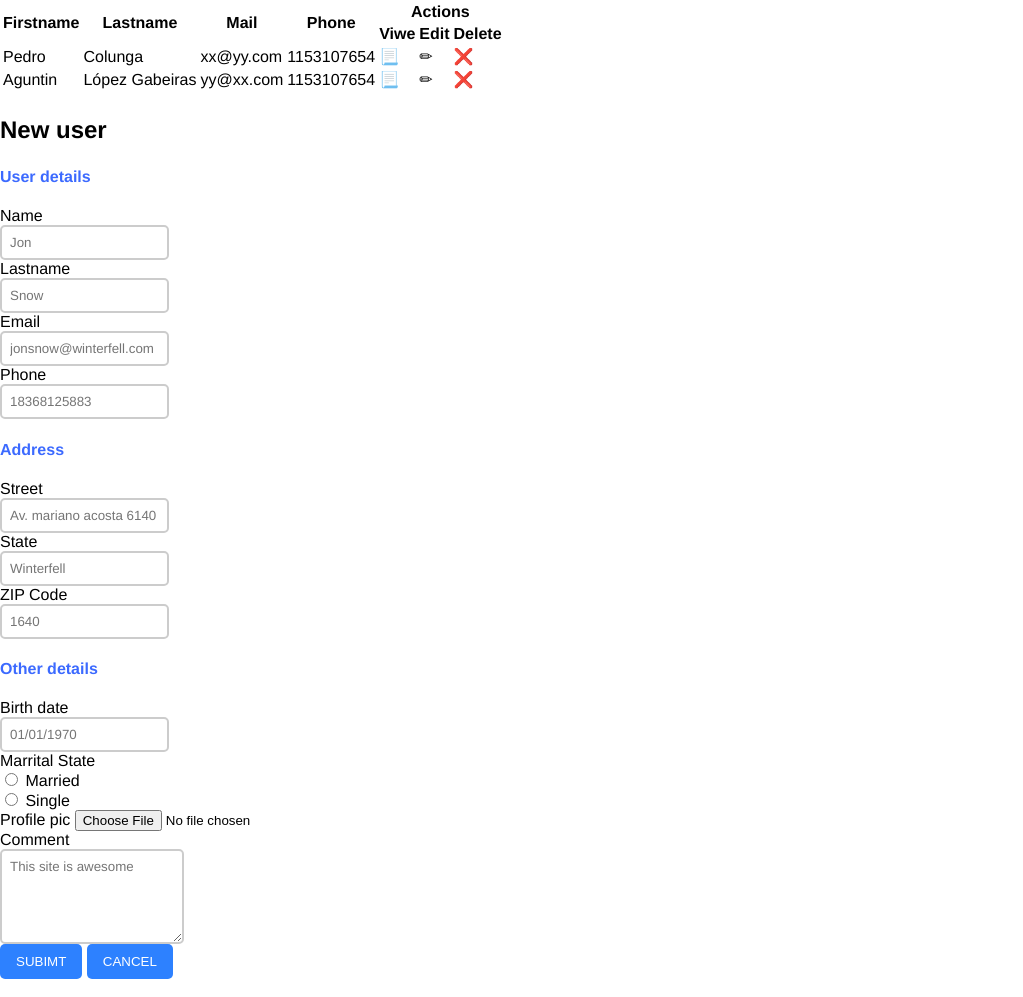
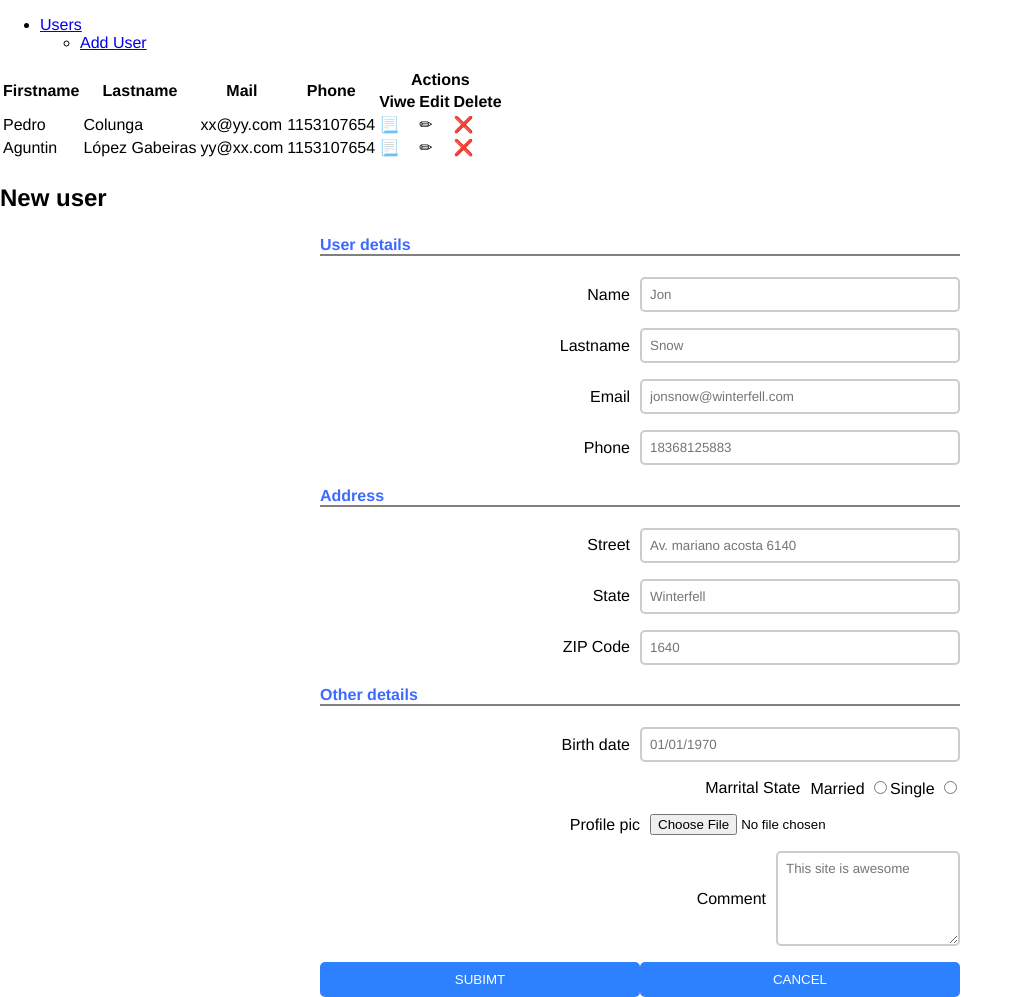
Before and after one commit to brunodeluk/dpoi, a plain HTML site: page users.html in a window 1280 px wide. Shown: the whole page, without its empty margins (0-1023 px from the left). Drawn offline with Linux system fonts and the light colour scheme.

Commit message:
son echanges to user

```diff
--- a/style.css
+++ b/style.css
@@ -0,0 +1,27 @@
+form > div {
+    display: flex;
+}
+
+form {
+    width: 50%;
+    margin: 0 auto;
+}
+
+form > h4 {
+    border-bottom: 2px solid gray;
+}
+
+form > div {
+    margin-bottom: 16px;
+}
+
+form > div > label {
+    text-align: end;
+    display: block;
+    justify-content: flex-end;
+    margin: auto 10px;
+}
+
+form > div > label, form > div > input {
+    flex: 1;
+}
--- a/theme.css
+++ b/theme.css
@@ -38,7 +38,6 @@ input[type="text"], input[type="email"], input[type="tel"], textarea {
 	border: 2px solid #ccc;
 	border-radius: 5px;
 	outline: none;
-	display: block;
 }
 
 input[type="text"]:hover, input[type="email"]:hover, input[type="tel"]:hover, textarea:hover {
--- a/users.html
+++ b/users.html
@@ -6,9 +6,23 @@
     <meta http-equiv="X-UA-Compatible" content="ie=edge">
     <title>Users</title>
     <link href="theme.css" type="text/css" rel="stylesheet">
+    <link href="style.css" type="text/css" rel="stylesheet">
     <link href="print.css" type="text/css" rel="stylesheet" media="print">
 </head>
 <body>
+    <nav>
+
+    </nav>
+    <main>
+        <div class="left">
+            <ul>
+                <li><a href="#users">Users</a></li>
+                <ul>
+                    <li><a href="#add-users">Add User</a></li>
+                </ul>
+            </ul>
+        </div>
+        <div class="right">
             <table>
                 <thead>
                     <tr>
@@ -49,86 +63,64 @@
             <form>
                 <h4>User details</h4>
                 <div>
-            <label>
-                Name
+                    <label for="name">Name</label>
                     <input type="text" name="name" id="name" placeholder="Jon"/>
-            </label>
                 </div>
                 <div>
-            <label>
-                Lastname
+                    <label for="lastname">Lastname</label>
                     <input type="text" name="lastname" id="lastname" placeholder="Snow"/>
-            </label>
                 </div>
                 <div>
-            <label>
-                Email
+                    <label for="email">Email</label>
                     <input type="email" name="email" id="email" placeholder="jonsnow@winterfell.com"/>
-            </label>
                 </div>
                 <div>
-            <label>
-                Phone
+                    <label for="phone">Phone</label>
                     <input type="tel" name="phone" id="phone" placeholder="18368125883"/>
-            </label>
                 </div>
                 <h4>Address</h4>
                 <div>
-            <label>
-                Street
+                    <label for="street">Street</label>
                     <input type="text" name="street" id="street" placeholder="Av. mariano acosta 6140"/>
-            </label>
                 </div>
                 <div>
-            <label>
-                State
+                    <label for="state">State</label>
                     <input type="text" name="state" id="state" placeholder="Winterfell"/>
-            </label>
                 </div>
                 <div>
-            <label>
-                ZIP Code
-                <input type="text" name="street" id="street" placeholder="1640"/>
-            </label>
+                    <label for="zipcode">ZIP Code</label>
+                    <input type="text" name="zipcode" id="zipcode" placeholder="1640"/>
                 </div>
                 <h4>Other details</h4>
                 <div>
-            <label>
-                Birth date
-                <input type="text" name="street" id="street" placeholder="01/01/1970" maxlength="10"/>
-            </label>
+                    <label for="birthdate">Birth date</label>
+                    <input type="text" name="birthdate" id="birthdate" placeholder="01/01/1970" maxlength="10"/>
                 </div>
                 <div>
                     <label>Marrital State</label>
                     <div>
-                <label>
-                    <input type="radio" name="marital" id="married" value="1"/>
-                    Married
-                </label>
+                        <label for="married">Married</label>
+                        <input type="radio" name="marrital" id="married" value="1"/>
                     </div>
                     <div>
-                <label>
-                    <input type="radio" name="marital" id="single" value="0"/>
-                    Single
-                </label>
+                        <label for="single">Single</label>
+                        <input type="radio" name="marrital" id="single" value="0"/>
                     </div>
                 </div>
                 <div>
-            <label>
-                Profile pic
+                    <label for="profile">Profile pic</label>
                     <input type="file" name="profile" id="profile" />
-            </label>
                 </div>
                 <div>
-            <label>
-                Comment
-                <textarea placeholder="This site is awesome" rows="5"></textarea>
-            </label>
+                    <label for="comment">Comment</label>
+                    <textarea name="comment" id="comment" placeholder="This site is awesome" rows="5"></textarea>
                 </div>
                 <div>
                     <input type="submit" value="Subimt"/>
                     <input type="button" value="Cancel">
                 </div>
             </form>
+        </div>
+    </main>
 </body>
 </html>
```
Lines whose indentation alone changed are shown as unchanged.
